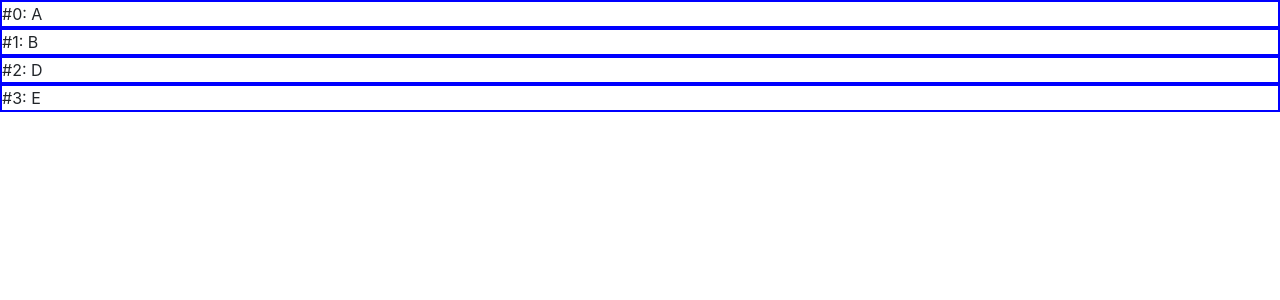
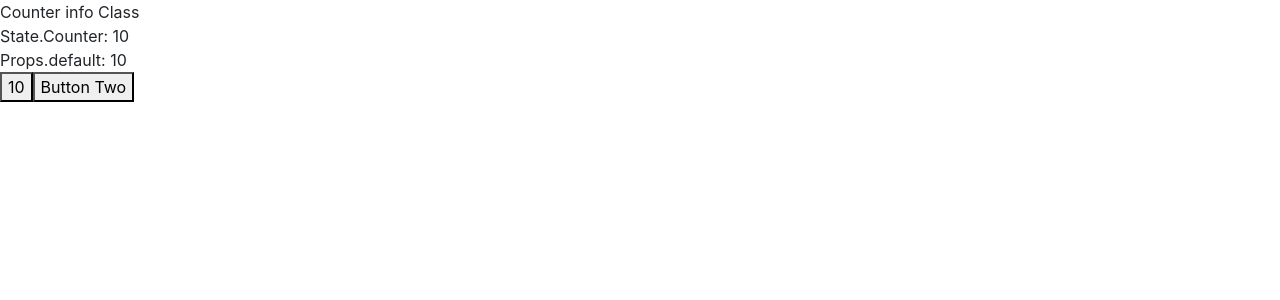
Before and after one commit to azizali/react-intuit-1, a React (Create React App) app: page / in a window 1280 px wide. Shown: the top 300 px of the page. Built offline with nearby package versions, Linux system fonts and the light colour scheme.

Commit message:
State, Class Components, even handler x 3

```diff
--- a/src/App.js
+++ b/src/App.js
@@ -1,23 +1,10 @@
 import React from 'react';
-import Box from './Box'
-
-const data = [
-  { text: 'A', id: 1 },
-  { text: 'B', id: 2 },
-  // { text: 'C', id: 3 },
-  { text: 'D', id: 4 },
-  { text: 'E', id: 5 },
-]
+import Counter from './Counter'
 
 export default function App (){
   return (
     <div>
-      {data.map(({id, text}, index)=>{
-        return <Box key={id}>
-          #{index}: {text}
-        </Box>
-      })}
-      {/* <Box>Content is here</Box> */}
+      <Counter default={10} />
     </div>
   )
 }
--- /dev/null
+++ b/src/Counter.jsx
@@ -0,0 +1,76 @@
+import React, { Component } from 'react';
+
+// PROPS
+// STATE =
+export default class Counter extends Component{
+  // @babel/plugin-proposal-class-properties
+  // state = {
+  //   counter: 'abc'
+  // }
+
+  constructor(props){
+    super(props);
+    // this.state has to be an object
+    this.state = {
+      name: 'abc',
+      counter: props.default,
+      // counter: this.props.default
+    }
+
+    this.handleClickTwo = this.handleClickTwo.bind(this);
+  }
+
+  handleClickOne(){
+
+  // THIS REQUIRES @babel/plugin-proposal-class-properties
+  // handleClickOne = (event) => {
+
+      // this.setState({
+      //   counter: this.state.counter + 1
+      // })
+
+      this.setState((prevState, prevProp)=>{
+        console.log(prevState, prevProp);
+        return {
+          counter: prevState.counter + 1
+        }
+      }, ()=>{
+        console.log('DONE', this.state.counter);
+      })
+
+      console.log('AFTER SET-STATE', this.state.counter);
+
+      // WRONG WAY
+      // this.state.counter = this.state.counter + 1
+  }
+
+  handleClickTwo(){
+    this.setState({
+      counter: this.state.counter - 1
+    })
+  }
+
+  nameOfMethod(){ }
+  render(){
+    console.log('Render was called');
+    return(
+      <div>
+        Counter info Class <br/>
+        State.Counter: {this.state.counter} <br/>
+        Props.default: {this.props.default} <br/>
+        <button onClick={this.handleClickOne.bind(this)}>
+          {this.state.counter}
+        </button>
+        <button onClick={this.handleClickTwo}>
+          Button Two
+        </button>
+      </div>
+    )
+  }
+}
+
+// export default function Counter (){
+//   return(
+//     <div>Counter info</div>
+//   )
+// }
```
